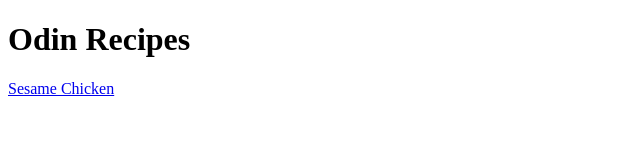
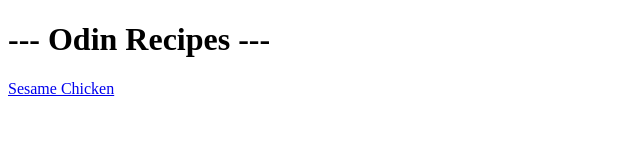
Before and after one commit to Jesse-Hoppo/odin-recipes, a plain HTML site: page index.html in a window 1280 px wide. Shown: the whole page, without its empty margins (0-640 px from the left). Drawn offline with Linux system fonts and the light colour scheme.

Commit message:
Idk what i changed

```diff
--- a/index.html
+++ b/index.html
@@ -11,7 +11,7 @@
 
 
 <body>
-    <h1> Odin Recipes </h1>
+    <h1>  --- Odin Recipes ---  </h1>
         <a href="recipes/sesame-chicken.html"> Sesame Chicken </a>
 
 </body>
```
